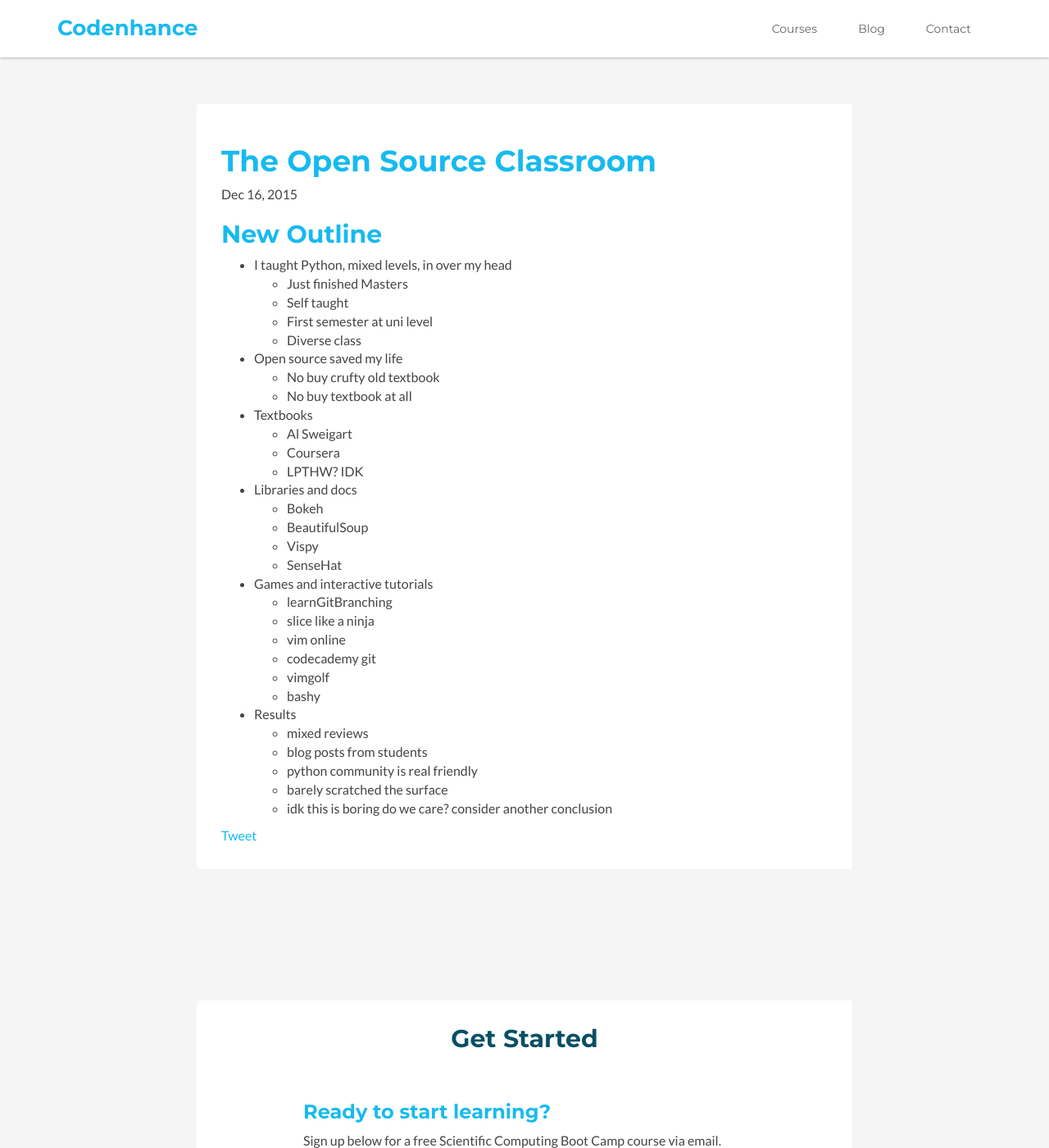
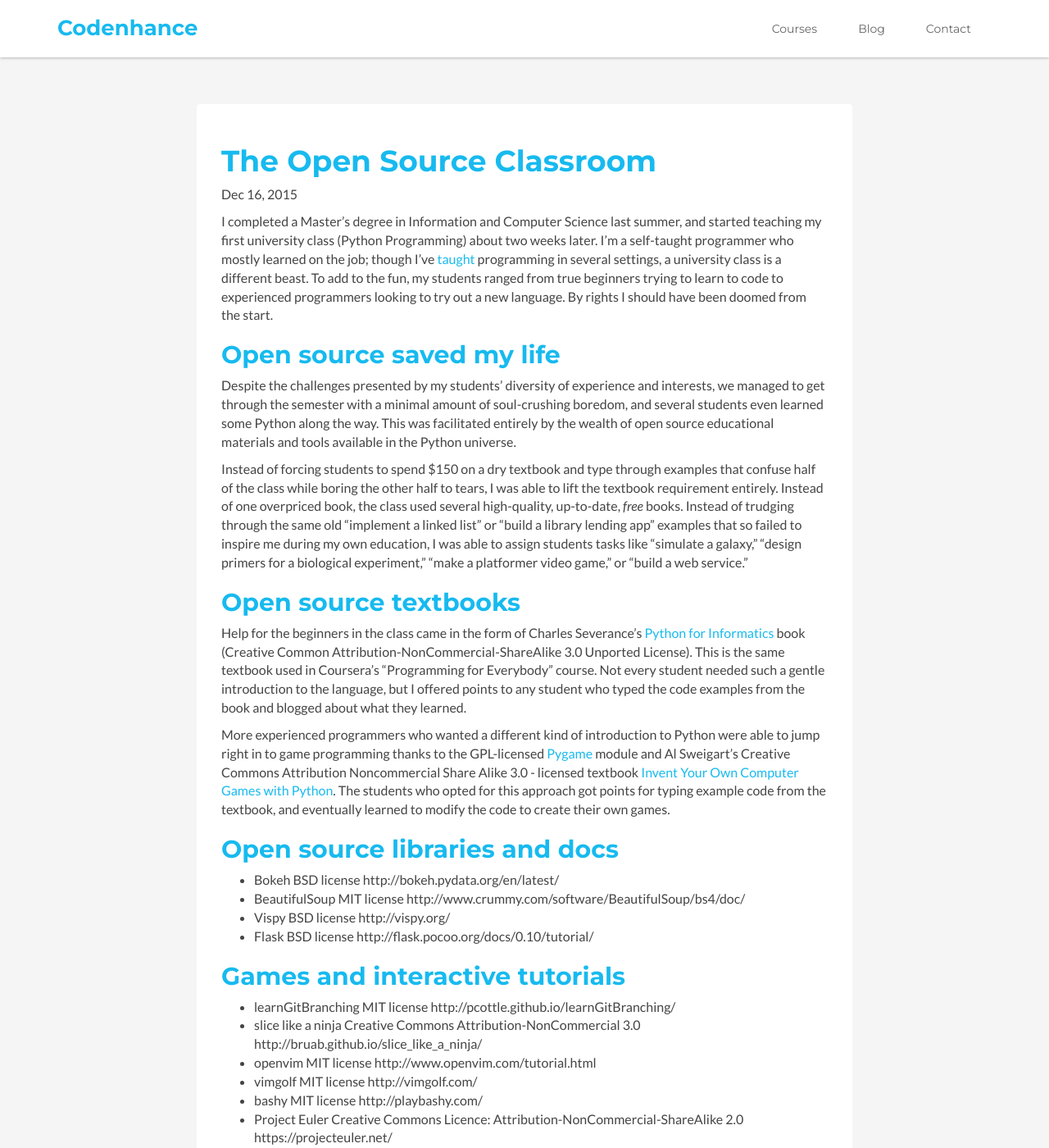
Before and after one commit to Codenhance/codenhance.github.io, a Jekyll site: the page built from open-source-classroom/index.md, in a window 1280 px wide and 1400 px high, scrolled down 291 px. Shown: the whole window at 82% size. Built offline with Jekyll 4.4.1, drawn with Linux system fonts in a browser that asks for light colours; comment, search, counter and statistics services are not loaded.

Commit message:
more detail to posts

```diff
--- a/open-source-classroom/index.md
+++ b/open-source-classroom/index.md
@@ -4,35 +4,41 @@
 date:   2015-12-16 15:12:07
 ---
 
-## New Outline
+I completed a Master's degree in Information and Computer Science last summer, and started teaching my first university class (Python Programming) about two weeks later. I'm a self-taught programmer who mostly learned on the job; though I've [taught](TODO keikitech) programming in several settings, a university class is a different beast. To add to the fun, my students ranged from true beginners trying to learn to code to experienced programmers looking to try out a new language. By rights I should have been doomed from the start.
 
-- I taught Python, mixed levels, in over my head
-  - Just finished Masters
-  - Self taught
-  - First semester at uni level
-  - Diverse class
-- Open source saved my life
-  - No buy crufty old textbook
-  - No buy textbook at all
-- Textbooks
-  - Al Sweigart
-  - Coursera
-  - LPTHW? IDK
-- Libraries and docs
-  - Bokeh
-  - BeautifulSoup
-  - Vispy
-  - SenseHat
-- Games and interactive tutorials
-  - learnGitBranching
-  - slice like a ninja
-  - vim online
-  - codecademy git
-  - vimgolf
-  - bashy
-- Results
-  - mixed reviews
-  - blog posts from students
-  - python community is real friendly
-  - barely scratched the surface
-  - idk this is boring do we care? consider another conclusion
+## Open source saved my life
+
+Despite the challenges presented by my students' diversity of experience and interests, we managed to get through the semester with a minimal amount of soul-crushing boredom, and several students even learned some Python along the way. This was facilitated entirely by the wealth of open source educational materials and tools available in the Python universe.
+
+Instead of forcing students to spend $150 on a dry textbook and type through examples that confuse half of the class while boring the other half to tears, I was able to lift the textbook requirement entirely. Instead of one overpriced book, the class used several high-quality, up-to-date, *free* books. Instead of trudging through the same old "implement a linked list" or "build a library lending app" examples that so failed to inspire me during my own education, I was able to assign students tasks like "simulate a galaxy," "design primers for a biological experiment," "make a platformer video game," or "build a web service."
+
+## Open source textbooks
+
+Help for the beginners in the class came in the form of Charles Severance's [Python for Informatics](http://www.pythonlearn.com/html-270/) book (Creative Common Attribution-NonCommercial-ShareAlike 3.0 Unported License). This is the same textbook used in Coursera's "Programming for Everybody" course. Not every student needed such a gentle introduction to the language, but I offered points to any student who typed the code examples from the book and blogged about what they learned.
+
+More experienced programmers who wanted a different kind of introduction to Python were able to jump right in to game programming thanks to the GPL-licensed [Pygame](http://www.pygame.org) module and Al Sweigart's Creative Commons Attribution Noncommercial Share Alike 3.0 - licensed textbook [Invent Your Own Computer Games with Python](http://inventwithpython.com/chapters/). The students who opted for this approach got points for typing example code from the textbook, and eventually learned to modify the code to create their own games.
+
+## Open source libraries and docs
+
+- Bokeh BSD license http://bokeh.pydata.org/en/latest/
+- BeautifulSoup MIT license http://www.crummy.com/software/BeautifulSoup/bs4/doc/
+- Vispy BSD license http://vispy.org/
+- Flask BSD license http://flask.pocoo.org/docs/0.10/tutorial/
+
+
+## Games and interactive tutorials
+
+- learnGitBranching MIT license http://pcottle.github.io/learnGitBranching/
+- slice like a ninja Creative Commons Attribution-NonCommercial 3.0 http://bruab.github.io/slice_like_a_ninja/
+- openvim MIT license http://www.openvim.com/tutorial.html
+- vimgolf MIT license http://vimgolf.com/
+- bashy MIT license http://playbashy.com/
+- Project Euler Creative Commons Licence: Attribution-NonCommercial-ShareAlike 2.0 https://projecteuler.net/
+
+## Results
+
+- mixed reviews
+- blog posts from students
+- python community is real friendly
+- barely scratched the surface
+- idk this is boring do we care? consider another conclusion
```
Also changed, not shown: python-for-scientists/index.md (+34 -16 lines).
